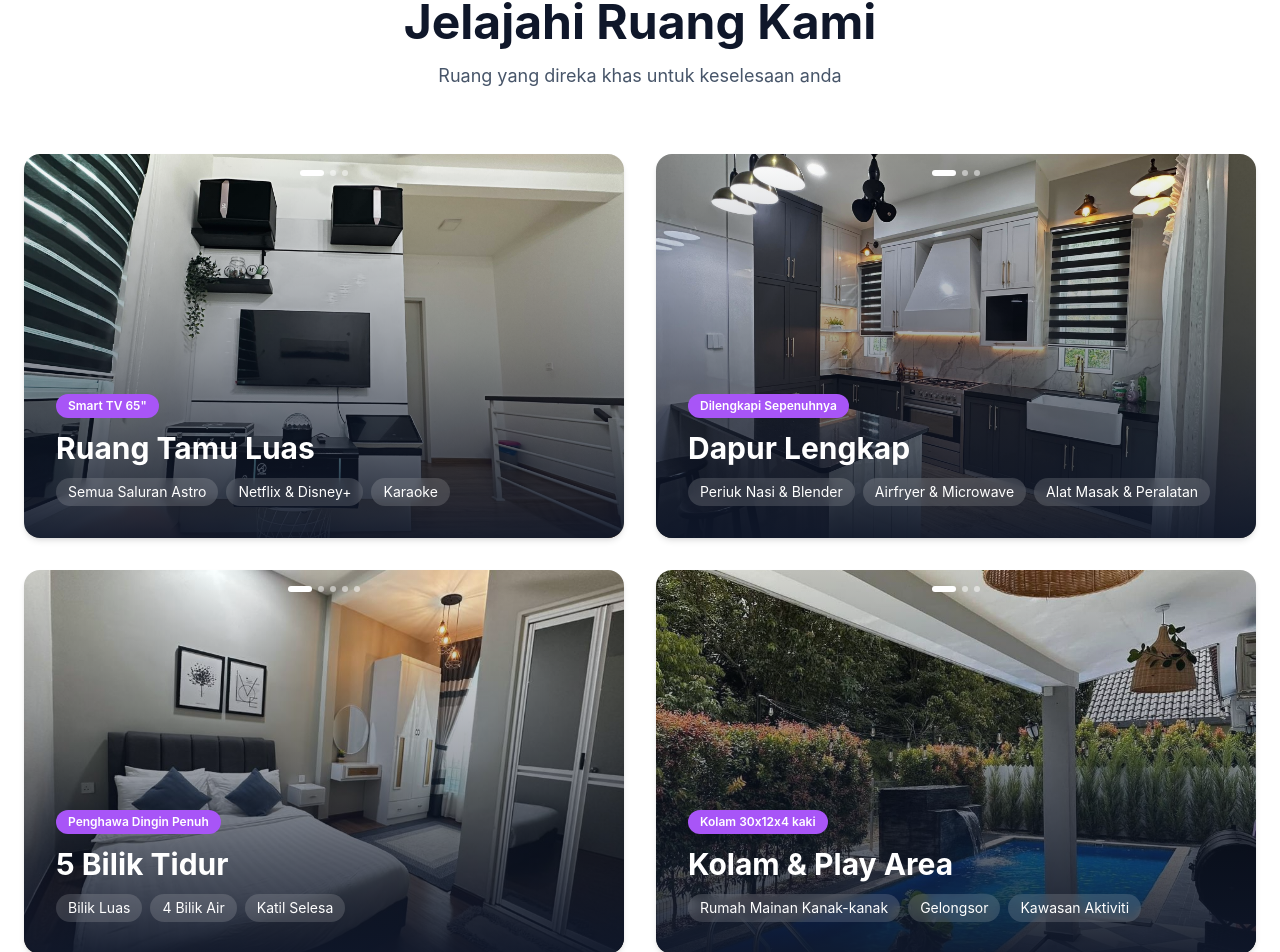
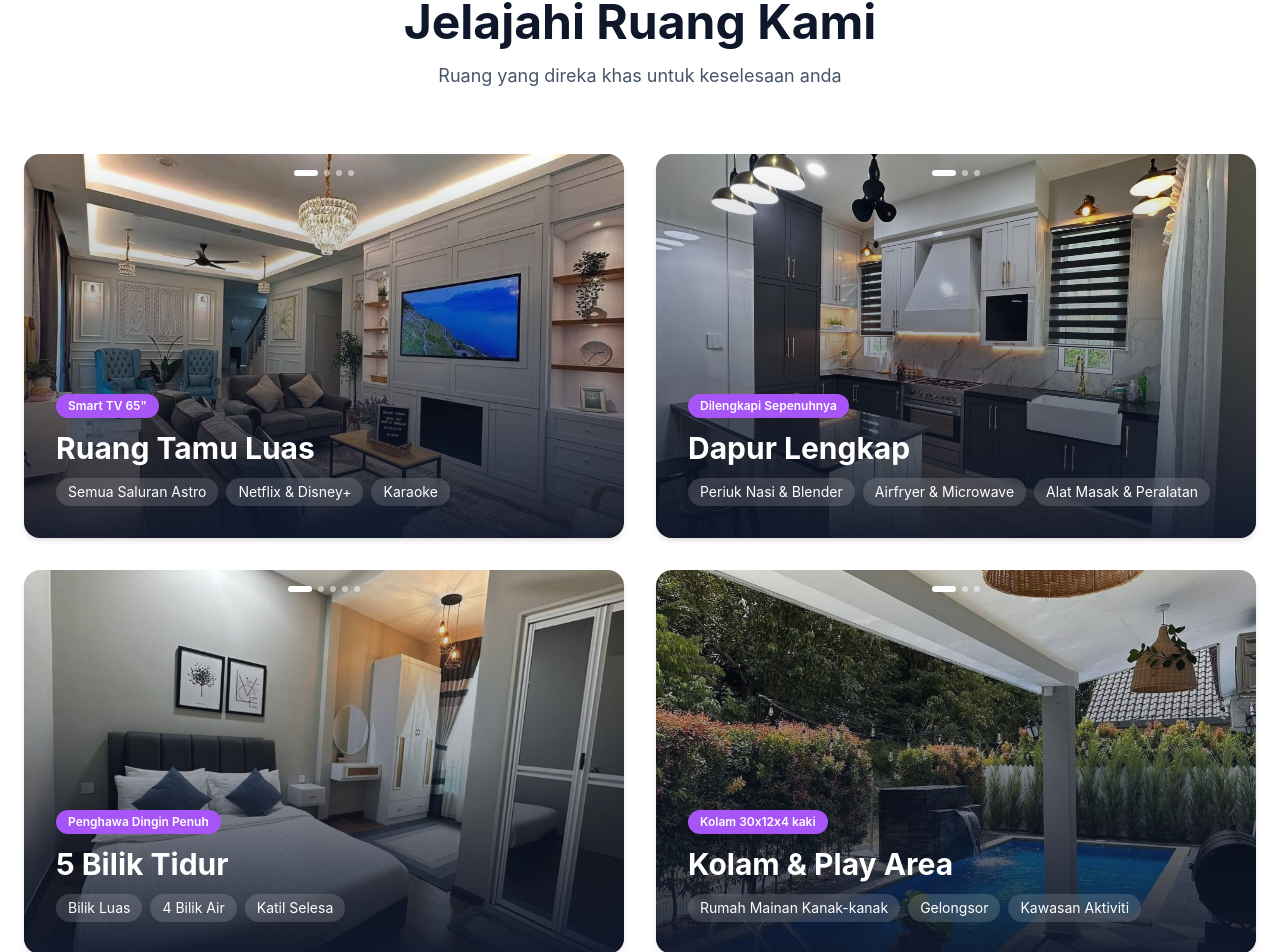
Before and after one commit to najmizulhusni/lavender-villa, a React (Vite) app: page / in a window 1280 px wide. Shown: the part 1762-2714 px from the top of the page. Built offline with nearby package versions, Linux system fonts and the light colour scheme; no server answers; the database is empty.

Commit message:
Update Ruang Tamu - living_room_1_potrait first, add karaoke_lanscape last

```diff
--- a/src/App.jsx
+++ b/src/App.jsx
@@ -231,9 +231,10 @@ export default function HomestayExperience() {
       size: t.space_living_size,
       features: [t.space_living_f1, t.space_living_f2, t.space_living_f3],
       images: [
+        '/images/living_room_1_potrait.jpg',
         '/images/living_room_1_lanscape.jpg',
-        '/images/living_room_1_potrait.jpg',
-        '/images/living_room_2_potrait.jpg'
+        '/images/living_room_2_potrait.jpg',
+        '/images/karaoke_lanscape.jpg'
       ]
     },
     {
```
Also changed, not shown: public/images/karaoke_lanscape.jpg (added).
